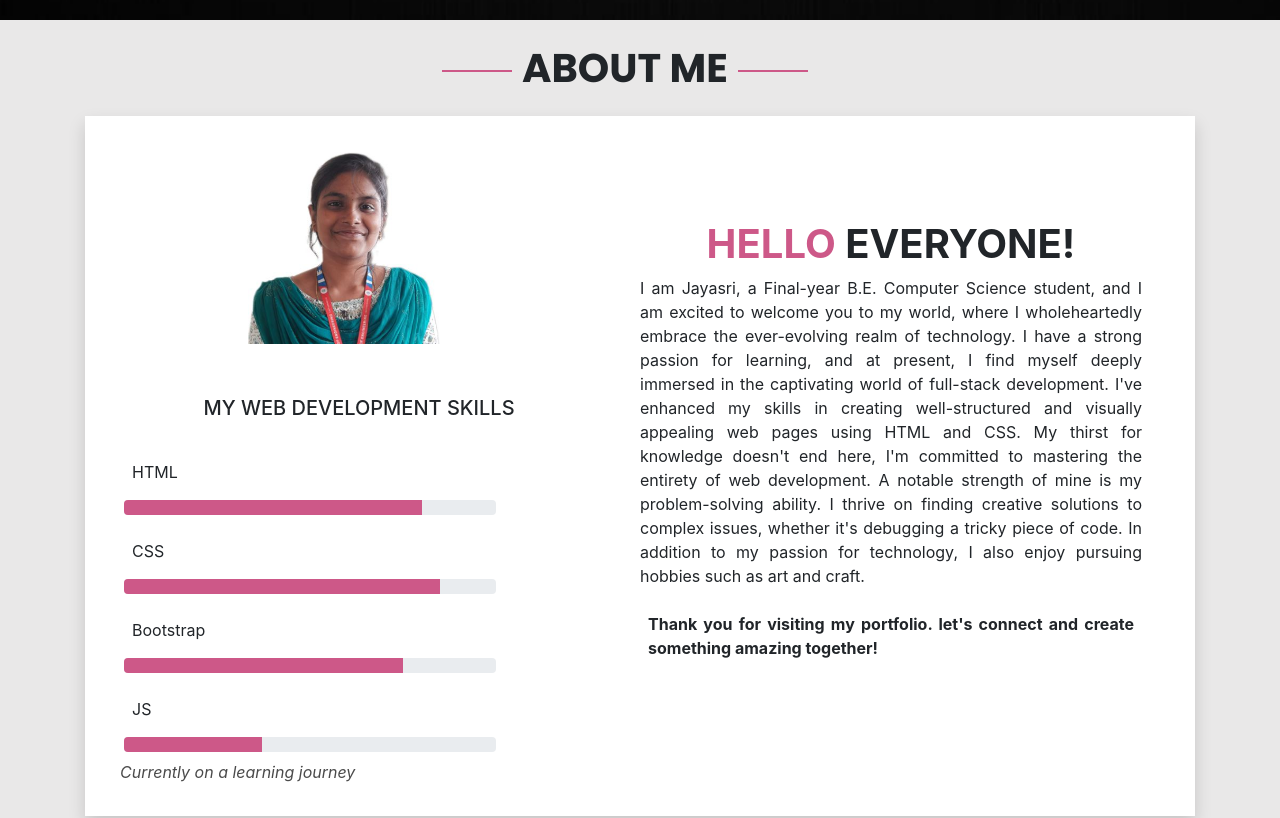
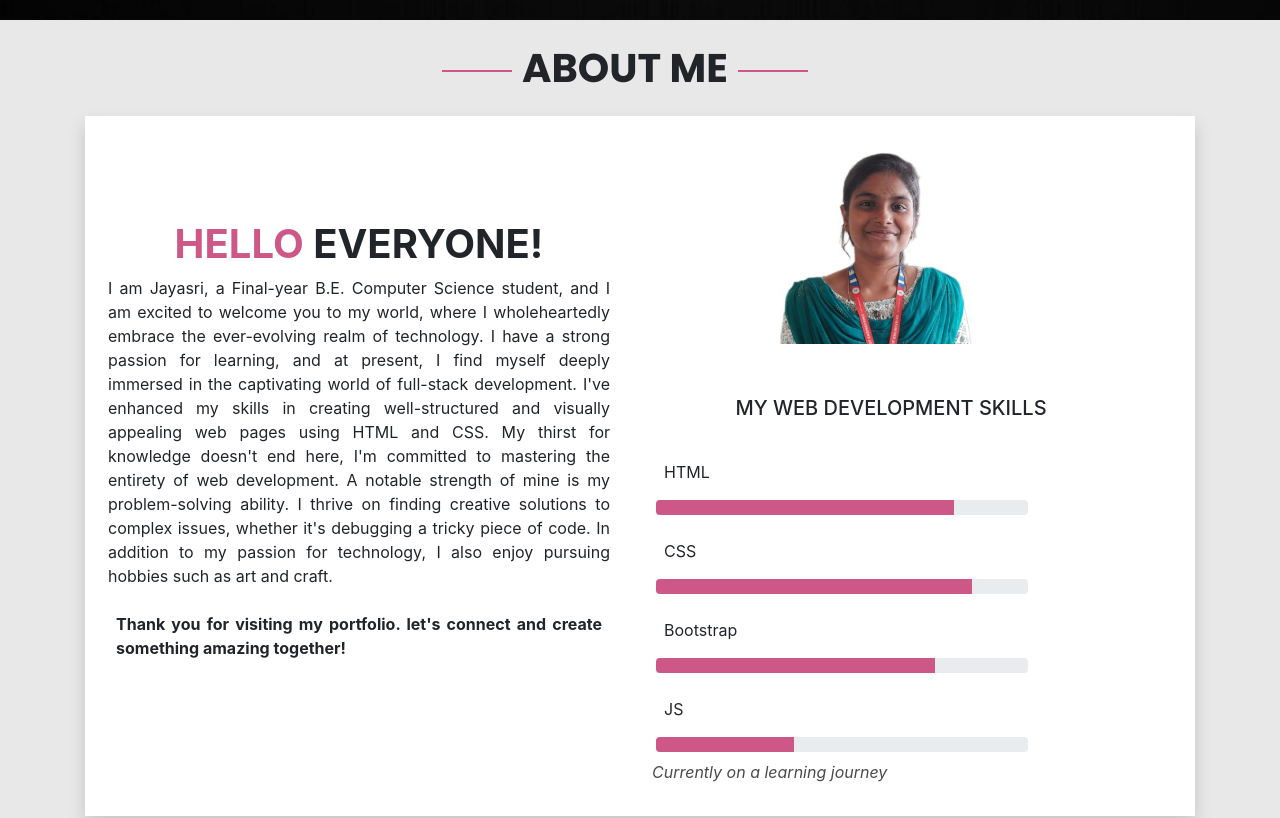
Before and after one commit to JayasriAR/Bootstrap, a plain HTML site: page index.html in a window 1280 px wide. Shown: the part 780-1598 px from the top of the page. Drawn offline with nearby package versions, Linux system fonts and the light colour scheme.

Commit message:
Update index.html

```diff
--- a/index.html
+++ b/index.html
@@ -65,7 +65,7 @@
     <div class="container w-100 bg-white shadow">
       <div class="row justify-content-center p-2 w-100">
         <!-- col1 -->
-        <div class="col col-xl-6 col-lg-6 col-sm-12 col-xs-12 justify-content-center bg-white font-fam">
+        <div class="col col-xl-6 col-lg-6 col-sm-12 col-xs-12 justify-content-center bg-white font-fam  order-2  order-sm-md-1">
           <div class="row justify-content-center mt-4 w-100">
             <div class="col-12 text-center">
           <img src="./assests/images/profile1.JPG" class="rounded profile p-1" alt="..."></div>
@@ -108,7 +108,7 @@
       </div>
     </div>
 
-        <div class="col col-xl-6 col-lg-6 col-sm-12 col-xs-12 pt-5 bg-white">
+        <div class="col col-xl-6 col-lg-6 col-sm-12 col-xs-12 pt-5 bg-white order-1  order-sm-md-2">
           <h1 class="text-center text-uppercase font-fam w-90 pt-lg-5 pt-xl-5 pt-xxl-5 font-weight-bolder"><span style="color:#CD5888;">Hello </span>everyone!</h1>
           <p class="text-justify text-wrap font-fam">
             I am Jayasri, a Final-year B.E. Computer Science student, and I am excited to welcome you to my world, where I wholeheartedly embrace the ever-evolving realm of technology. I have a strong passion for learning, and at present, I find myself deeply immersed in the captivating world of full-stack development. I've enhanced my skills in creating well-structured and visually appealing web pages using HTML and CSS. My thirst for knowledge doesn't end here, I'm committed to mastering the entirety of web development. A notable strength of mine is my problem-solving ability. I thrive on finding creative solutions to complex issues, whether it's debugging a tricky piece of code. In addition to my passion for technology, I also enjoy pursuing hobbies such as art and craft.
```
